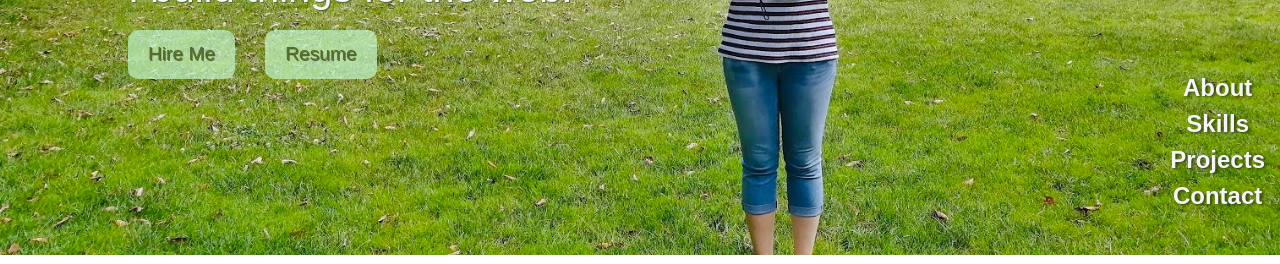
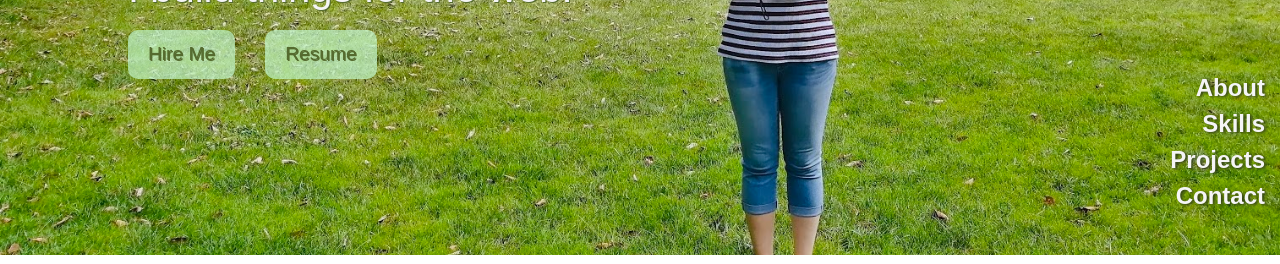
Before and after one commit to margaret-jihua/portfolio, a React (Create React App) app: page / in a window 1280 px wide. Shown: the part 345-609 px from the top of the page. Built offline with nearby package versions, Linux system fonts and the light colour scheme; a web font is replaced by a local one.

Commit message:
Adjust nav bar css

```diff
--- a/src/App.css
+++ b/src/App.css
@@ -11,7 +11,7 @@
   position: fixed;
   top: 50%;
   right: 0;
-  text-align: center;
+  text-align: right;
   margin: 15px;
 }
 
@@ -25,6 +25,8 @@
 .bar a:hover {
   text-decoration: none;
   font-size: 2.5rem;
+  position: relative;
+  right: 20px;
 }
 
 .intro {
```
